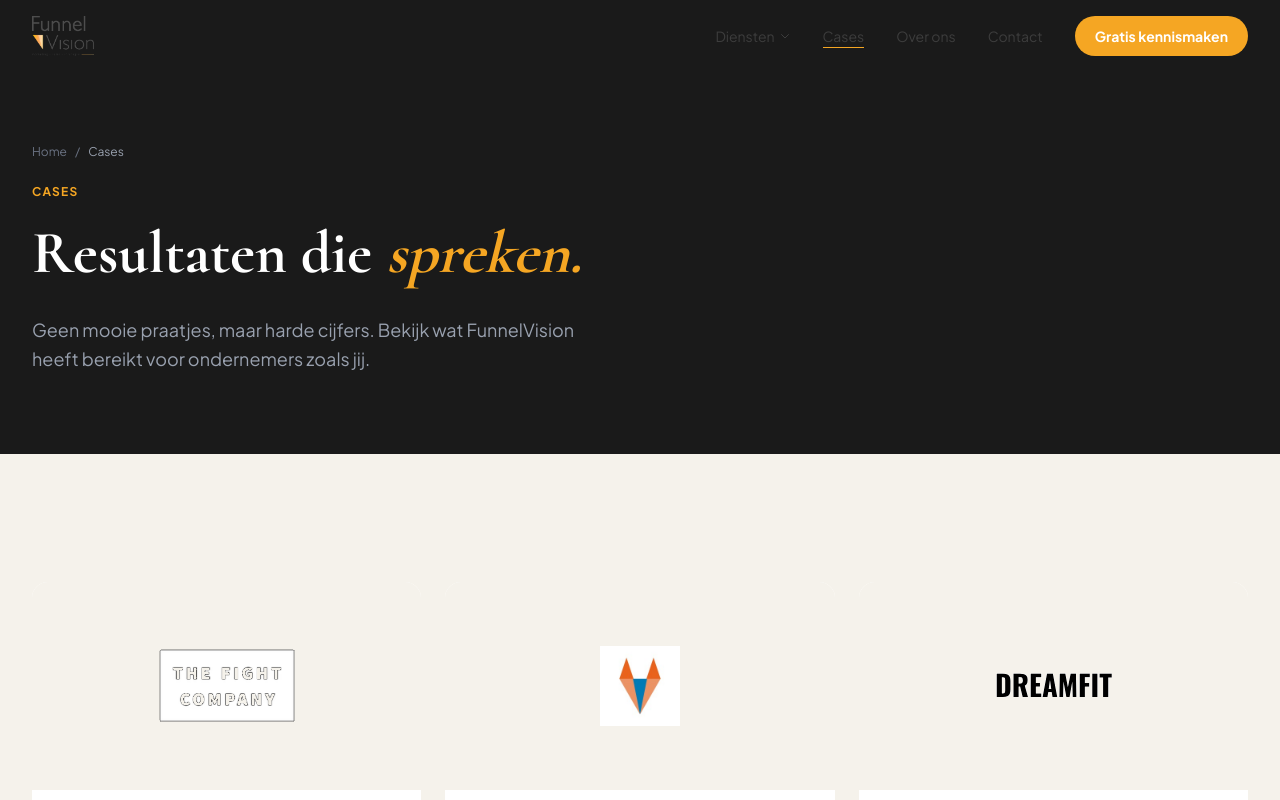
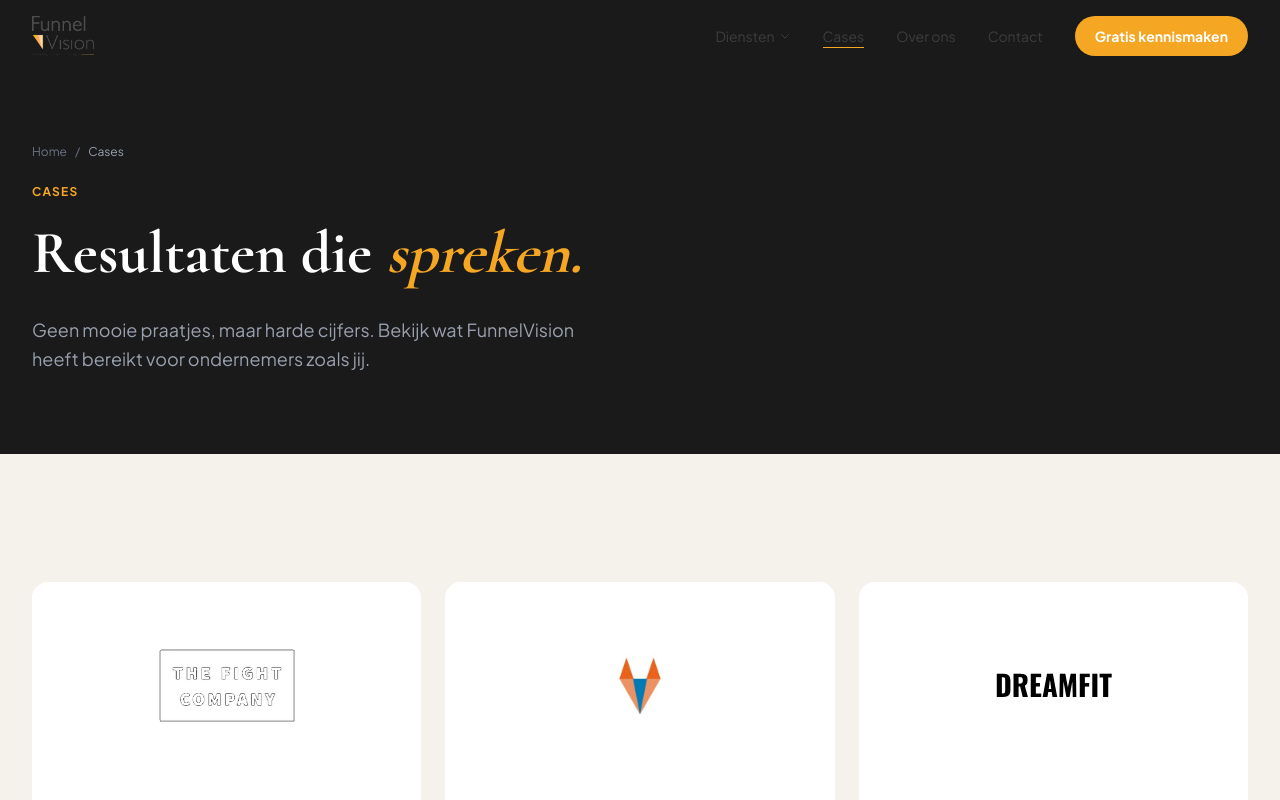
Before and after one commit to serdartufan/FunnelVision, a Next.js app: page /cases in a window 1280 px wide. Shown: the top 800 px of the page. Built offline with nearby package versions, Linux system fonts and the light colour scheme.

Commit message:
fix cases: witte achtergrond en screenshots
Logo containers krijgen witte (#FFFFFF) achtergrond. Screenshots tonen bovenkant via objectPosition: top op beide pagina's.

Co-Authored-By: Claude Sonnet 4.6 <noreply@anthropic.com>

```diff
--- a/src/app/cases/page.tsx
+++ b/src/app/cases/page.tsx
@@ -58,7 +58,7 @@ export default function CasesPage() {
                 {c.imageType === 'logo' ? (
                   <div
                     className="h-52 flex items-center justify-center"
-                    style={{ background: '#F5F2EB' }}
+                    style={{ background: '#FFFFFF' }}
                   >
                     {/* eslint-disable-next-line @next/next/no-img-element */}
                     <img
@@ -75,7 +75,7 @@ export default function CasesPage() {
                       src={c.imageSrc}
                       alt={c.company}
                       loading="lazy"
-                      style={{ width: '100%', height: '208px', objectFit: 'cover' }}
+                      style={{ width: '100%', height: '208px', objectFit: 'cover', objectPosition: 'top' }}
                       className="group-hover:scale-105 transition-transform duration-500"
                     />
                   </div>
--- a/src/app/page.tsx
+++ b/src/app/page.tsx
@@ -421,7 +421,7 @@ export default function HomePage() {
                   {c.imageType === 'logo' ? (
                     <div
                       className="h-48 flex items-center justify-center"
-                      style={{ background: '#F5F2EB' }}
+                      style={{ background: '#FFFFFF' }}
                     >
                       {/* eslint-disable-next-line @next/next/no-img-element */}
                       <img
@@ -438,7 +438,7 @@ export default function HomePage() {
                         src={c.imageSrc}
                         alt={c.company}
                         loading="lazy"
-                        style={{ width: '100%', height: '192px', objectFit: 'cover' }}
+                        style={{ width: '100%', height: '192px', objectFit: 'cover', objectPosition: 'top' }}
                         className="group-hover:scale-105 transition-transform duration-500"
                       />
                       <div className="absolute inset-0 bg-black/40 opacity-0 group-hover:opacity-100 transition-opacity duration-300" />
```
